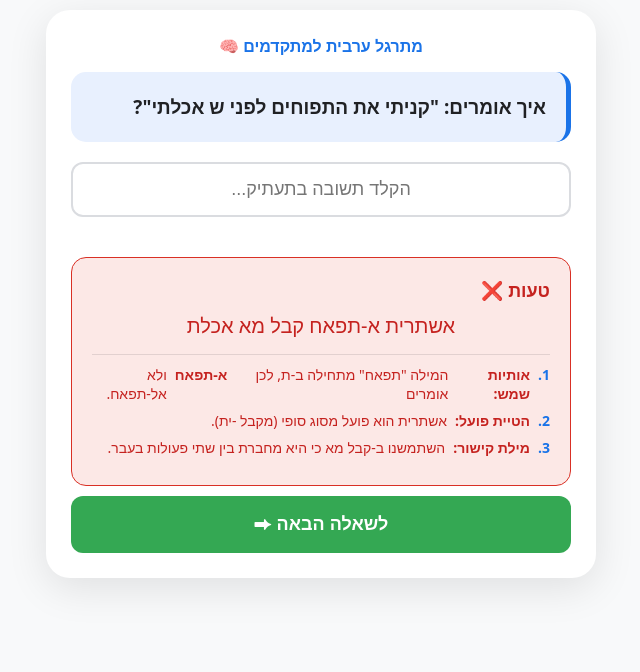
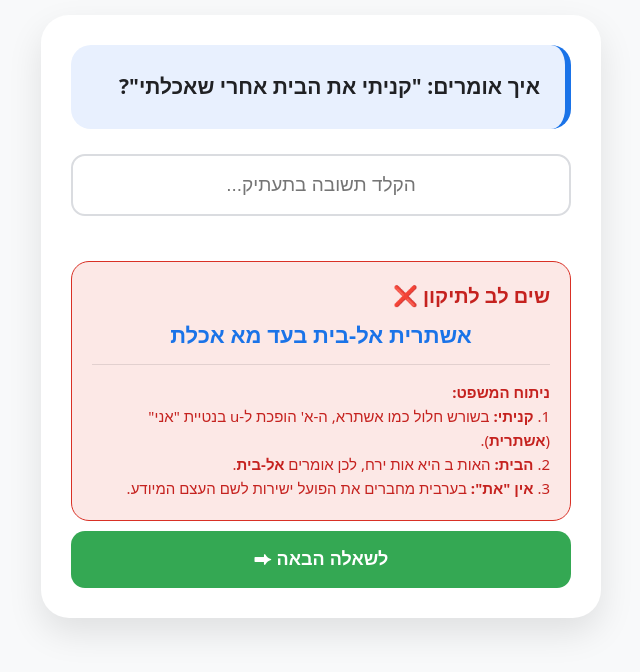
Before and after one commit to NetanelCochavi/Arabic, a plain HTML site: page index.html in a window 1280 px wide. Both pictures are taken after a click on the button "בדוק תשובה". Shown: the whole page, without its empty margins (319-959 px from the left). Drawn offline with Linux system fonts and the light colour scheme.

Commit message:
Update index.html

```diff
--- a/index.html
+++ b/index.html
@@ -3,79 +3,64 @@
 <head>
     <meta charset="UTF-8">
     <meta name="viewport" content="width=device-width, initial-scale=1.0">
-    <title>מתרגל ערבית - גרסה 15.0</title>
+    <title>מתרגל ערבית - Pro Edition</title>
     <style>
-        :root { --primary: #1a73e8; --success: #34a853; --bg: #f8f9fa; }
-        body { font-family: system-ui, sans-serif; background: var(--bg); display: flex; justify-content: center; padding: 10px; margin: 0; }
-        .card { background: white; padding: 25px; border-radius: 24px; box-shadow: 0 10px 40px rgba(0,0,0,0.1); width: 100%; max-width: 500px; text-align: right; }
-        .question-box { background: #e8f0fe; padding: 20px; border-radius: 15px; margin-bottom: 20px; border-right: 5px solid var(--primary); }
-        .question-text { font-size: 19px; font-weight: 700; color: #202124; line-height: 1.6; }
-        input { width: 100%; padding: 15px; border: 2px solid #dadce0; border-radius: 12px; font-size: 18px; margin-bottom: 20px; box-sizing: border-box; text-align: center; }
-        .btn { background: var(--primary); color: white; border: none; padding: 18px; border-radius: 12px; cursor: pointer; font-size: 18px; width: 100%; font-weight: bold; }
-        .feedback { margin-top: 20px; padding: 20px; border-radius: 15px; display: none; border: 1px solid #ddd; }
-        .correct { background: #e6f4ea; color: #137333; border-color: #34a853; }
-        .wrong { background: #fce8e6; color: #c5221f; border-color: #d93025; }
-        .explanation-section { margin-top: 15px; border-top: 1px solid rgba(0,0,0,0.1); padding-top: 10px; font-size: 14px; }
-        .step { margin-bottom: 8px; display: flex; gap: 8px; }
-        .step-icon { color: var(--primary); font-weight: bold; }
+        :root { --primary: #1a73e8; --success: #34a853; --error: #d93025; --bg: #f8f9fa; }
+        body { font-family: system-ui, sans-serif; background: var(--bg); display: flex; justify-content: center; padding: 15px; margin: 0; }
+        .card { background: white; padding: 30px; border-radius: 28px; box-shadow: 0 15px 35px rgba(0,0,0,0.1); width: 100%; max-width: 500px; text-align: right; }
+        .question-box { background: #e8f0fe; padding: 25px; border-radius: 20px; margin-bottom: 25px; border-right: 6px solid var(--primary); }
+        .question-text { font-size: 21px; font-weight: 800; color: #202124; line-height: 1.6; }
+        input { width: 100%; padding: 18px; border: 2px solid #dadce0; border-radius: 14px; font-size: 19px; margin-bottom: 20px; box-sizing: border-box; text-align: center; }
+        .btn { background: var(--primary); color: white; border: none; padding: 18px; border-radius: 14px; cursor: pointer; font-size: 18px; width: 100%; font-weight: bold; }
+        .feedback { margin-top: 25px; padding: 20px; border-radius: 18px; display: none; }
+        .correct { background: #e6f4ea; color: #137333; border: 1px solid #34a853; }
+        .wrong { background: #fce8e6; color: #c5221f; border: 1px solid #d93025; }
+        .explanation { font-size: 15px; line-height: 1.6; margin-top: 15px; border-top: 1px solid rgba(0,0,0,0.1); padding-top: 15px; }
     </style>
 </head>
 <body>
 
 <div class="card">
-    <div style="text-align:center; font-weight:bold; color:var(--primary); margin-bottom:15px;">מתרגל ערבית למתקדמים 🧠</div>
     <div class="question-box">
-        <div id="question" class="question-text">מייצר תרגיל...</div>
+        <div id="question" class="question-text">מייצר תרגיל מתקדם...</div>
     </div>
 
     <input type="text" id="answer" placeholder="הקלד תשובה בתעתיק..." autocomplete="off">
     <button id="action-btn" class="btn" onclick="checkAnswer()">בדוק תשובה</button>
 
     <div id="feedback" class="feedback">
-        <div id="status" style="font-weight:bold; font-size: 18px; margin-bottom:10px;"></div>
-        <div id="correct-ans" style="font-size: 20px; margin-bottom: 15px; text-align:center; direction:ltr;"></div>
-        <div id="exp" class="explanation-section"></div>
+        <div id="status" style="font-weight:bold; font-size: 20px; margin-bottom:10px;"></div>
+        <div id="correct-ans" style="font-size: 22px; margin-bottom: 15px; text-align:center; direction:ltr; font-weight: bold; color: var(--primary);"></div>
+        <div id="exp" class="explanation"></div>
     </div>
 
     <button id="next-btn" class="btn" style="display:none; background: var(--success); margin-top:10px" onclick="generateQuestion()">לשאלה הבאה ⮕</button>
 </div>
 
 <script>
-    // הגדרת אותיות שמש לדיוק דקדוקי
-    const sunLetters = ['ת', 'ת\'', 'ד', 'ד\'', 'ר', 'ז', 'ס', 'ש', 'צ', 'צ\'', 'ט', 'ט\'', 'ל', 'נ'];
-
-    const verbs = {
-        eat: {h:'אכלתי', s:'אכלת', t:'reg', q:'אכל'},
-        buy: {h:'קניתי', s:'אשתרית', t:'endA', q:'קני'},
-        see: {h:'ראיתי', s:'שופת', t:'hollow', q:'ראי'},
-        talk: {h:'דיברתי', s:'חכּית', t:'endA', q:'חכּא'},
-        drive: {h:'נהגתי', s:'סוקת', t:'hollow', q:'סאק'},
-        visit: {h:'ביקרתי', s:'זורת', t:'hollow', q:'זאר'}
+    // מאגר נתונים חכם עם הגדרות דקדוקיות
+    const data = {
+        verbs: [
+            {h:'ראיתי', s:'שופת', root:'שאף', type:'hollow'},
+            {h:'קניתי', s:'אשתרית', root:'אשתרא', type:'endA'},
+            {h:'אכלתי', s:'אכלת', root:'אכל', type:'reg'},
+            {h:'ביקרתי', s:'זורת', root:'זאר', type:'hollow'},
+            {h:'נהגתי', s:'סוקת', root:'סאק', type:'hollow'}
+        ],
+        nouns: [
+            {h:'התפוחים', s:'תפאח', isSun: true},
+            {h:'השכנים', s:'ג\'יראן', isSun: false},
+            {h:'החברים', s:'אסחאב', isSun: false},
+            {h:'הבית', s:'בית', isSun: false}
+        ],
+        connectors: [
+            {h:'לפני ש', s:'קבל מא'},
+            {h:'אחרי ש', s:'בעד מא'},
+            {h:'כאשר', s:'למא'}
+        ]
     };
 
-    const nouns = [
-        {h:'התפוחים', s:'תפאח', type:'sun'},
-        {h:'השכנים', s:'ג\'יראן', type:'sun'},
-        {h:'החברים', s:'אסחאב', type:'moon'},
-        {h:'הבית', s:'בית', type:'moon'}
-    ];
-
-    const logicScenarios = [
-        { v1: 'buy', n: 0, conn: 'קבל מא', connH: 'לפני ש', v2: 'eat', exp: 'קנית משהו לפני שאכלת אותו.' },
-        { v1: 'see', n: 1, conn: 'בעד מא', connH: 'אחרי ש', v2: 'visit', exp: 'ראית את השכנים אחרי שביקרת אותם.' },
-        { v1: 'drive', n: 3, conn: 'למא', connH: 'כאשר', v2: 'see', exp: 'נהגת לבית כשראית משהו.' }
-    ];
-
     let cur = {};
-
-    function getArticulatedNoun(n) {
-        // אם המילה מתחילה באות שמש, ה-ל' של אל הופכת לאות הזו
-        if (n.type === 'sun') {
-            const firstChar = n.s[0];
-            return `א-${n.s}`;
-        }
-        return `אל${n.s}`;
-    }
 
     function generateQuestion() {
         document.getElementById('feedback').style.display = 'none';
@@ -83,39 +68,43 @@
         document.getElementById('action-btn').style.display = 'block';
         document.getElementById('answer').value = '';
 
-        const sc = logicScenarios[Math.floor(Math.random() * logicScenarios.length)];
-        const v1 = verbs[sc.v1];
-        const v2 = verbs[sc.v2];
-        const n = nouns[sc.n];
+        // הגרלת משפט עם הגיון: פועל1 -> שם עצם -> מילת קישור -> פועל2
+        const v1 = data.verbs[Math.floor(Math.random() * data.verbs.length)];
+        const n = data.nouns[Math.floor(Math.random() * data.nouns.length)];
+        const conn = data.connectors[Math.floor(Math.random() * data.connectors.length)];
 
-        const nounWithArt = getArticulatedNoun(n);
+        // בחירת פועל שני שונה מהראשון למניעת כפילות
+        let v2 = data.verbs[Math.floor(Math.random() * data.verbs.length)];
+        while(v2.h === v1.h) v2 = data.verbs[Math.floor(Math.random() * data.verbs.length)];
+
+        const articulatedNoun = n.isSun ? `א-${n.s}` : `אל-${n.s}`;
 
         cur = {
-            text: `איך אומרים: "${v1.h} את ${n.h} ${sc.connH} ${v2.h}"?`,
-            ans: `${v1.s} ${nounWithArt} ${sc.conn} ${v2.s}`,
-            v1: v1, v2: v2, n: n, sc: sc, art: nounWithArt
+            text: `איך אומרים: "${v1.h} את ${n.h} ${conn.h}${v2.h}"?`,
+            ans: `${v1.s} ${articulatedNoun} ${conn.s} ${v2.s}`,
+            v1, v2, n, conn, articulatedNoun
         };
 
         document.getElementById('question').innerText = cur.text;
     }
 
     function checkAnswer() {
-        const u = document.getElementById('answer').value.trim().toLowerCase().replace(/'/g, "");
-        const a = cur.ans.toLowerCase().replace(/'/g, "");
+        const u = document.getElementById('answer').value.trim().toLowerCase().replace(/'/g, "").replace(/-/g, "");
+        const a = cur.ans.toLowerCase().replace(/'/g, "").replace(/-/g, "");
         const f = document.getElementById('feedback');
 
         const isCorrect = (u === a || u === a.replace(/ /g, ""));
-        document.getElementById('status').innerText = isCorrect ? "נכון מאוד! ✅" : "טעות ❌";
+        document.getElementById('status').innerText = isCorrect ? "כל הכבוד! ✅" : "שים לב לתיקון ❌";
         f.className = isCorrect ? "feedback correct" : "feedback wrong";
-
         document.getElementById('correct-ans').innerText = cur.ans;
 
-        // בניית הסבר מפורט
-        let expHtml = `<div class="step"><span class="step-icon">1.</span> <b>אותיות שמש:</b> המילה "${cur.n.s}" מתחילה ב-${cur.n.s[0]}, לכן אומרים <b>${cur.art}</b> ולא אל-${cur.n.s}.</div>`;
-        expHtml += `<div class="step"><span class="step-icon">2.</span> <b>הטיית פועל:</b> ${cur.v1.s} הוא פועל מסוג ${cur.v1.t === 'hollow' ? 'חלול (ה-א נעלמת)' : 'סופי (מקבל -ית)'}.</div>`;
-        expHtml += `<div class="step"><span class="step-icon">3.</span> <b>מילת קישור:</b> השתמשנו ב-${cur.sc.conn} כי היא מחברת בין שתי פעולות בעבר.</div>`;
+        // הסבר דקדוקי מפורט
+        let exp = `<b>ניתוח המשפט:</b><br>`;
+        exp += `1. <b>${cur.v1.h}:</b> בשורש חלול כמו ${cur.v1.root}, ה-א' הופכת ל-u בנטיית "אני" (<b>${cur.v1.s}</b>).<br>`;
+        exp += `2. <b>${cur.n.h}:</b> האות ${cur.n.s[0]} היא אות ${cur.n.isSun ? 'שמש' : 'ירח'}, לכן אומרים <b>${cur.articulatedNoun}</b>.<br>`;
+        exp += `3. <b>אין "את":</b> בערבית מחברים את הפועל ישירות לשם העצם המיודע.`;
 
-        document.getElementById('exp').innerHTML = expHtml;
+        document.getElementById('exp').innerHTML = exp;
         f.style.display = 'block';
         document.getElementById('next-btn').style.display = 'block';
         document.getElementById('action-btn').style.display = 'none';
```
